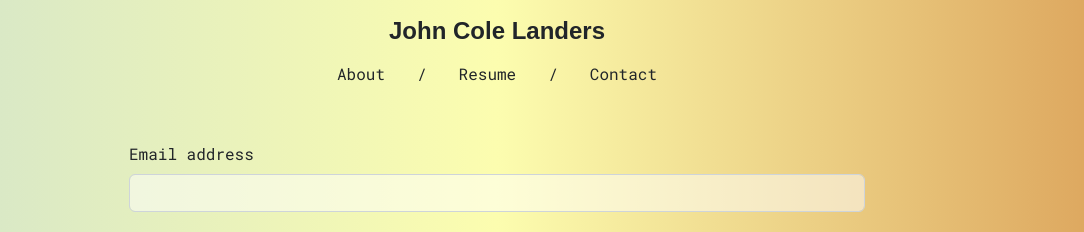
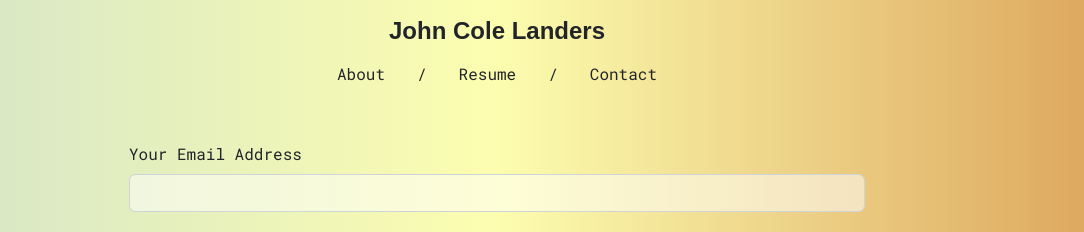
Before and after one commit to jlanders2/landers-portfolio, a Next.js app: page /contact in a window 1280 px wide. Shown: the top 232 px of the page, without its empty margins (143-1227 px from the left). Built offline with nearby package versions, Linux system fonts and the light colour scheme; a web font is replaced by a local one.

Commit message:
Update page.js

```diff
--- a/src/app/contact/page.js
+++ b/src/app/contact/page.js
@@ -20,7 +20,7 @@ export default function Contact() {
         <div className="row justify-content-center">
             <div className="col-xxl-6 col-sm-8">
                 <div className="mb-3">
-                    <label htmlFor="from" className="form-label">Email address</label>
+                    <label htmlFor="from" className="form-label">Your Email Address</label>
                     <input  id="from"
                             name="from"
                             className="form-control"
```
